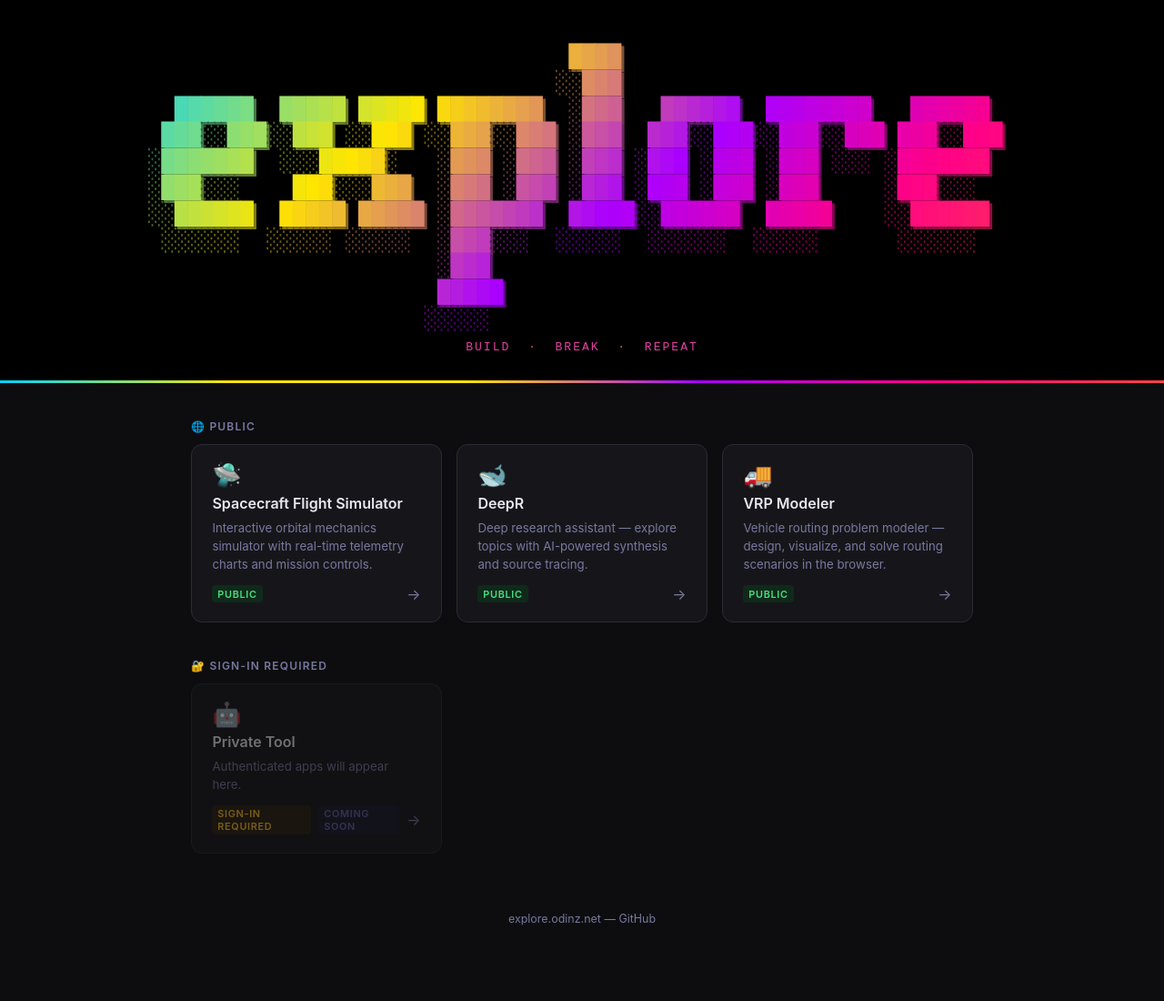
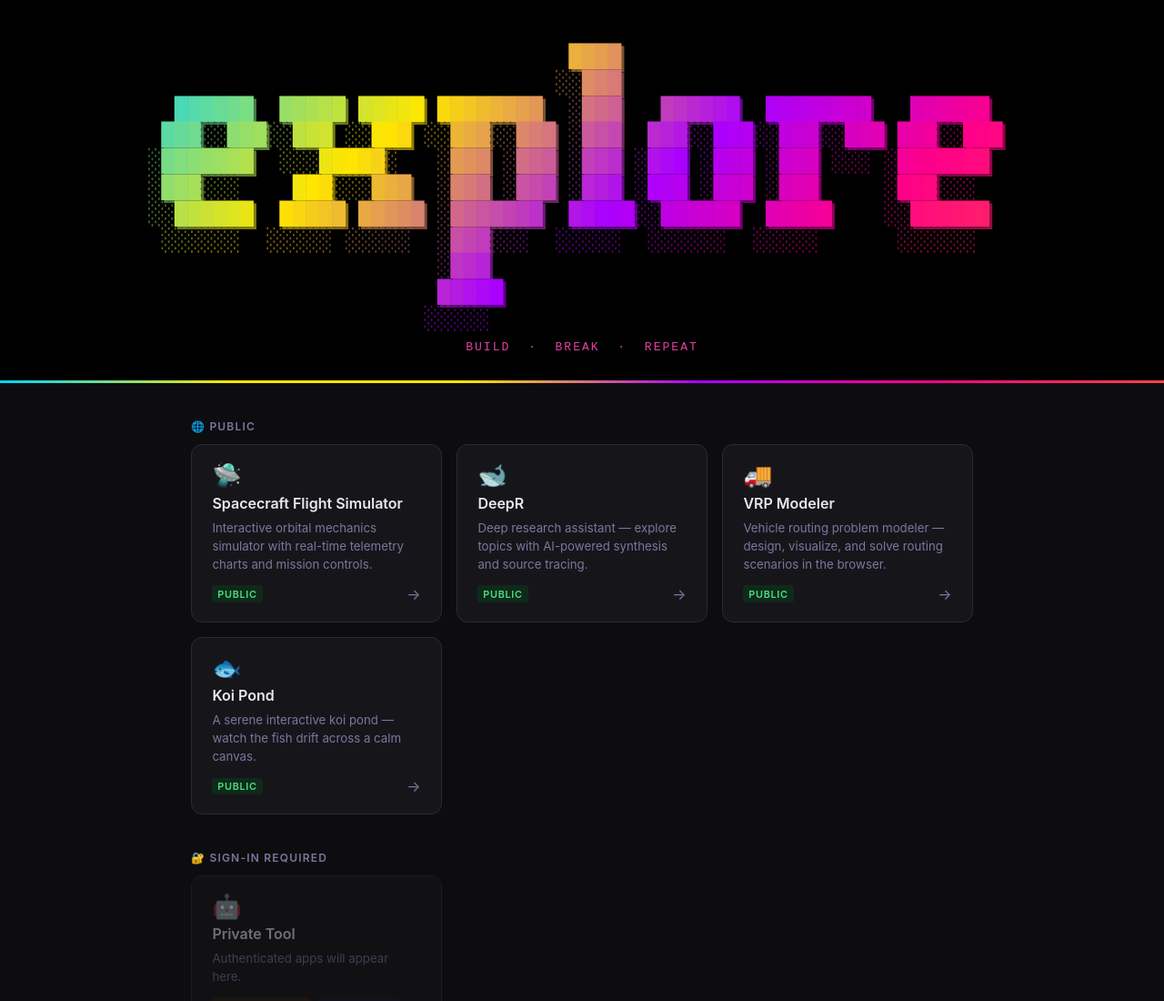
Before and after one commit to OdinAnderson/explore, a website: page index.html in a window 1280 px wide. Shown: the top 1100 px of the page at 91% size. Drawn offline with Linux system fonts and the light colour scheme.

Commit message:
Add Koi Pond card to public apps section

```diff
--- a/index.html
+++ b/index.html
@@ -272,6 +272,16 @@
         </div>
       </a>
 
+      <a class="card" href="https://odinanderson.github.io/Koi-pond/" target="_blank" rel="noopener">
+        <div class="card-icon">🐟</div>
+        <div class="card-title">Koi Pond</div>
+        <div class="card-desc">A serene interactive koi pond — watch the fish drift across a calm canvas.</div>
+        <div class="card-footer">
+          <span class="tag tag-public">Public</span>
+          <span class="card-arrow">→</span>
+        </div>
+      </a>
+
     </div>
   </section>
 
```
